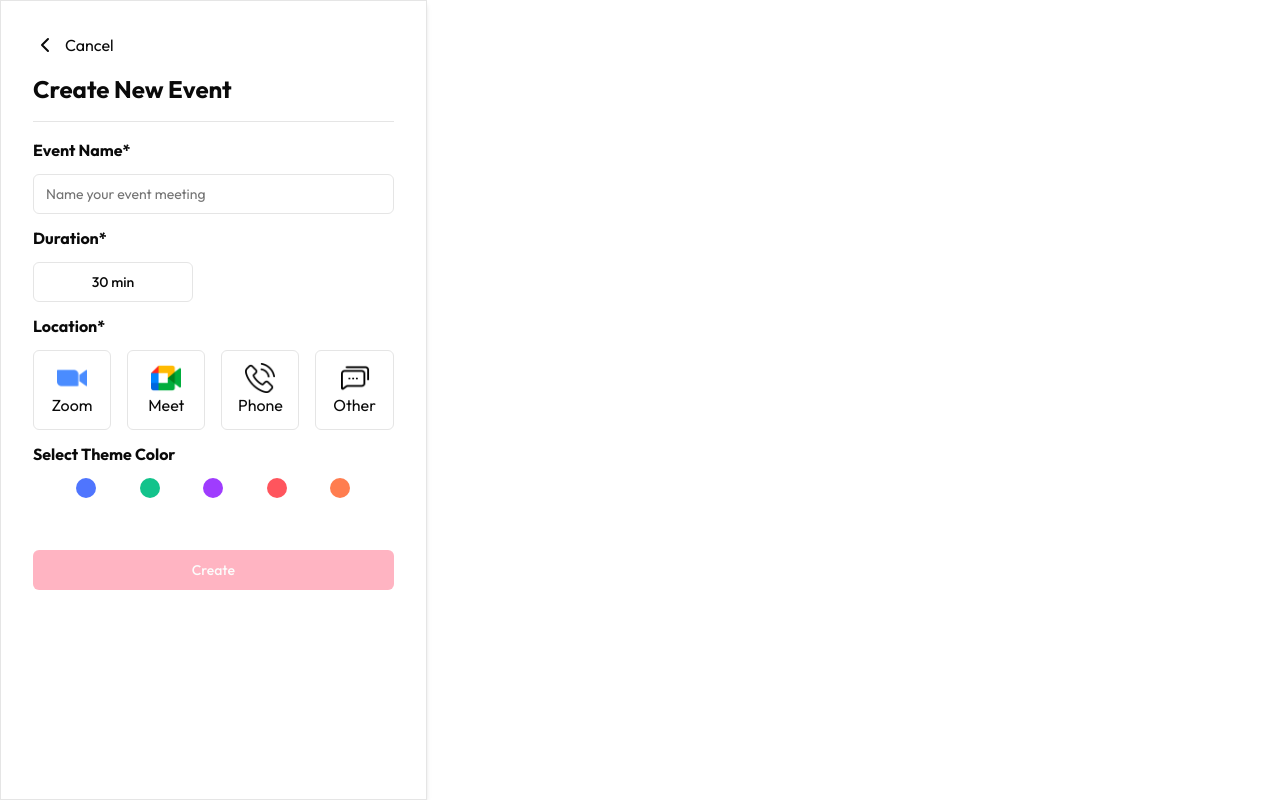
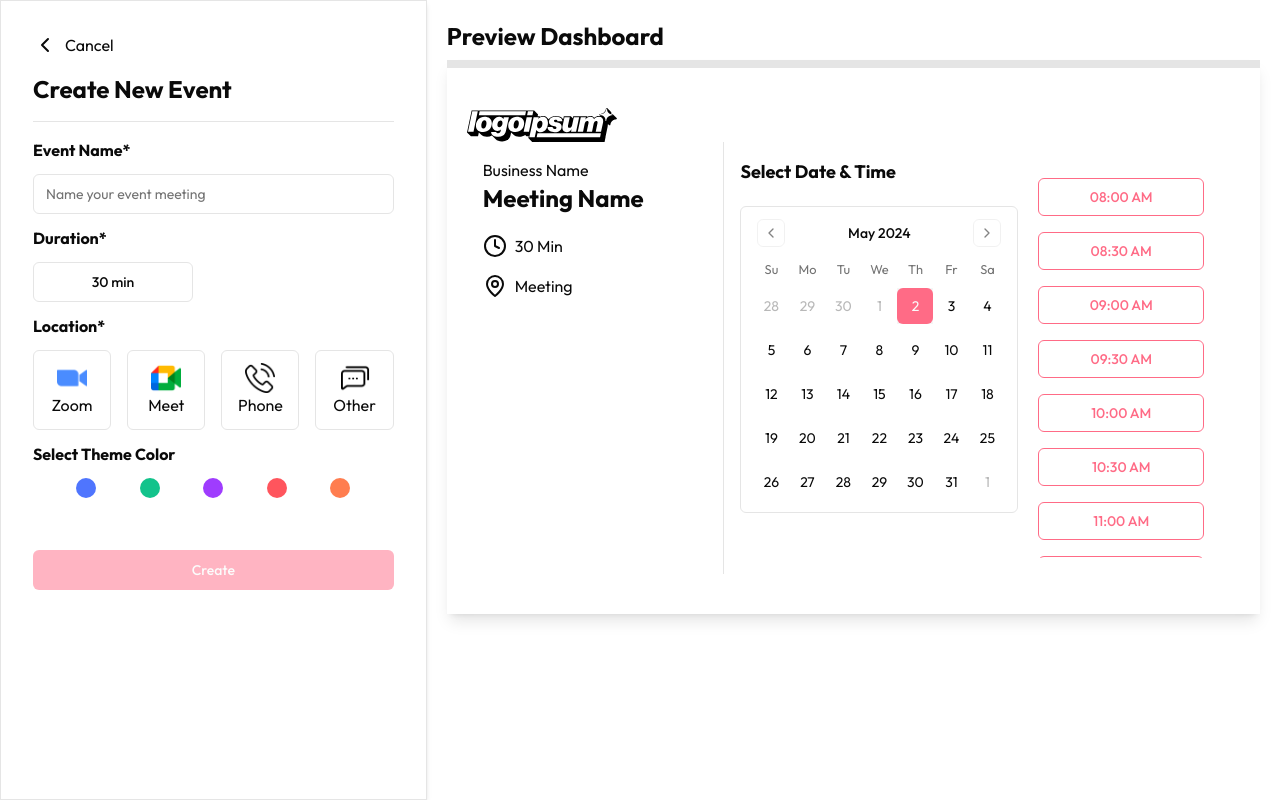
Before and after one commit to itsarasib/appiontment-app, a Next.js app: page /create-meeting in a window 1280 px wide. Built offline with nearby package versions, Linux system fonts and the light colour scheme.

Commit message:
feat: finished design preview dashboard

```diff
--- a/app/(routes)/create-meeting/_components/MeetingForm.tsx
+++ b/app/(routes)/create-meeting/_components/MeetingForm.tsx
@@ -16,7 +16,7 @@
 import Image from "next/image";
 import Link from "next/link";
 import ThemeOptions from "@/app/_utils/ThemeOptions";
-import { FormValues } from "../page";
+import { FormValues } from "@/app/_utils/CreateMeetingType";
 
 interface MeetingFormProps {
   setFormValue: (v: FormValues) => void;
@@ -88,6 +88,7 @@
         <div className="grid grid-cols-4 gap-4">
           {LocationOption.map((option, index) => (
             <div
+              key={index}
               className={`border flex flex-col justify-center items-center rounded-md p-3 hover:bg-primary-100 hover:border-primary cursor-pointer ${
                 locationType === option.name && "bg-primary-100 border-primary"
               }`}
@@ -116,6 +117,7 @@
         <div className="flex justify-evenly">
           {ThemeOptions.map((color, index) => (
             <div
+              key={index}
               className={`h-5 w-5 rounded-full ${
                 themeColor === color && "border-2 border-black"
               } cursor-pointer`}
--- /dev/null
+++ b/app/(routes)/create-meeting/_components/PreviewMeeting.tsx
@@ -0,0 +1,104 @@
+import { FormValues } from "@/app/_utils/CreateMeetingType";
+import { Button } from "@/components/ui/button";
+import { Calendar } from "@/components/ui/calendar";
+import { Clock, MapPin } from "lucide-react";
+import Image from "next/image";
+import Link from "next/link";
+import React, { useEffect, useState } from "react";
+
+interface PreviewMeetingProps {
+  formValue: FormValues | undefined;
+}
+
+const PreviewMeeting: React.FC<PreviewMeetingProps> = ({ formValue }) => {
+  const [date, setDate] = useState<Date | undefined>(new Date());
+  const [timeSlots, setTimeSlots] = useState<string[]>([]);
+
+  useEffect(() => {
+    formValue?.duration && createTimeSlot(formValue?.duration);
+  }, [formValue]);
+
+  const createTimeSlot = (interval: number) => {
+    const startTime = 8 * 60; // 8:00 AM
+    const endTime = 22 * 60; // 10:00 PM
+    const totalSlots = (endTime - startTime) / interval;
+    const slots = Array.from({ length: totalSlots }, (_, i) => {
+      const totalMinutes = startTime + i * interval;
+      const hours = Math.floor(totalMinutes / 60);
+      const minutes = totalMinutes % 60;
+      const formattedHours = hours > 12 ? hours - 12 : hours;
+      const period = hours >= 12 ? "PM" : "AM";
+      return `${String(formattedHours).padStart(2, "0")}:${String(
+        minutes
+      ).padStart(2, "0")} ${period}`;
+    });
+    console.log(slots);
+    setTimeSlots(slots);
+  };
+
+  return (
+    <div className="m-5">
+      <h1 className="font-bold text-2xl mb-2">Preview Dashboard</h1>
+      <div
+        className="p-5 py-10 shadow-lg border-t-8"
+        style={{ borderTopColor: formValue?.themeColor }}
+      >
+        <Image src="/logo.svg" alt="logo" width={150} height={150} />
+        <div className="grid grid-cols-1 md:grid-cols-3">
+          {/* Meeting info */}
+          <div className="p-4 border-r">
+            <h2>Business Name</h2>
+            <h2 className="font-bold text-2xl">
+              {formValue?.eventName ? formValue?.eventName : "Meeting Name"}
+            </h2>
+            <div className="mt-5 flex flex-col gap-4">
+              <h2 className="flex gap-2">
+                <Clock />
+                {formValue?.duration} Min
+              </h2>
+              <h2 className="flex gap-2">
+                <MapPin />
+                {formValue?.locationType} Meeting
+              </h2>
+              <Link
+                href={formValue?.locationUrl ? formValue?.locationUrl : "#"}
+                className="text-primary"
+              >
+                {formValue?.locationUrl}
+              </Link>
+            </div>
+          </div>
+          {/* Time and Date selection */}
+          <div className="md:col-span-2 flex p-4">
+            <div className="flex flex-col">
+              <h2 className="font-bold text-lg">Select Date & Time</h2>
+              <Calendar
+                mode="single"
+                selected={date}
+                onSelect={setDate}
+                className="rounded-md border mt-5"
+                disabled={(date) => date <= new Date()}
+              />
+            </div>
+            <div
+              className="flex flex-col w-full overflow-auto gap-4 p-5"
+              style={{ maxHeight: "400px" }}
+            >
+              {timeSlots?.map((slot, index) => (
+                <Button
+                  variant="outline"
+                  className="border-primary text-primary"
+                  key={index}
+                >
+                  {slot}
+                </Button>
+              ))}
+            </div>
+          </div>
+        </div>
+      </div>
+    </div>
+  );
+};
+
+export default PreviewMeeting;
--- a/app/(routes)/create-meeting/page.tsx
+++ b/app/(routes)/create-meeting/page.tsx
@@ -2,14 +2,8 @@
 
 import React, { useState } from "react";
 import MeetingForm from "./_components/MeetingForm";
-
-export type FormValues = {
-  eventName: string | undefined;
-  duration: number | undefined;
-  locationType: string | undefined;
-  locationUrl: string | undefined;
-  themeColor: string | undefined;
-};
+import PreviewMeeting from "./_components/PreviewMeeting";
+import { FormValues } from "@/app/_utils/CreateMeetingType";
 
 const CreateMeeting = () => {
   const [formValue, setFormValue] = useState<FormValues | undefined>(undefined);
@@ -18,10 +12,12 @@
     <div className="grid grid-cols-1 md:grid-cols-3">
       {/* Meeting form */}
       <div className=" shadow-md border h-screen">
-        <MeetingForm setFormValue={(v: FormValues) => console.log(v)} />
+        <MeetingForm setFormValue={(v: FormValues) => setFormValue(v)} />
       </div>
       {/* Preview */}
-      <div className="md:col-span-2"></div>
+      <div className="md:col-span-2">
+        <PreviewMeeting formValue={formValue} />
+      </div>
     </div>
   );
 };
--- /dev/null
+++ b/app/_utils/CreateMeetingType.tsx
@@ -0,0 +1,7 @@
+export type FormValues = {
+  eventName: string | undefined;
+  duration: number | undefined;
+  locationType: string | undefined;
+  locationUrl: string | undefined;
+  themeColor: string | undefined;
+};
--- /dev/null
+++ b/components/ui/calendar.tsx
@@ -0,0 +1,66 @@
+"use client"
+
+import * as React from "react"
+import { ChevronLeft, ChevronRight } from "lucide-react"
+import { DayPicker } from "react-day-picker"
+
+import { cn } from "@/lib/utils"
+import { buttonVariants } from "@/components/ui/button"
+
+export type CalendarProps = React.ComponentProps<typeof DayPicker>
+
+function Calendar({
+  className,
+  classNames,
+  showOutsideDays = true,
+  ...props
+}: CalendarProps) {
+  return (
+    <DayPicker
+      showOutsideDays={showOutsideDays}
+      className={cn("p-3", className)}
+      classNames={{
+        months: "flex flex-col sm:flex-row space-y-4 sm:space-x-4 sm:space-y-0",
+        month: "space-y-4",
+        caption: "flex justify-center pt-1 relative items-center",
+        caption_label: "text-sm font-medium",
+        nav: "space-x-1 flex items-center",
+        nav_button: cn(
+          buttonVariants({ variant: "outline" }),
+          "h-7 w-7 bg-transparent p-0 opacity-50 hover:opacity-100"
+        ),
+        nav_button_previous: "absolute left-1",
+        nav_button_next: "absolute right-1",
+        table: "w-full border-collapse space-y-1",
+        head_row: "flex",
+        head_cell:
+          "text-muted-foreground rounded-md w-9 font-normal text-[0.8rem]",
+        row: "flex w-full mt-2",
+        cell: "h-9 w-9 text-center text-sm p-0 relative [&:has([aria-selected].day-range-end)]:rounded-r-md [&:has([aria-selected].day-outside)]:bg-accent/50 [&:has([aria-selected])]:bg-accent first:[&:has([aria-selected])]:rounded-l-md last:[&:has([aria-selected])]:rounded-r-md focus-within:relative focus-within:z-20",
+        day: cn(
+          buttonVariants({ variant: "ghost" }),
+          "h-9 w-9 p-0 font-normal aria-selected:opacity-100"
+        ),
+        day_range_end: "day-range-end",
+        day_selected:
+          "bg-primary text-primary-foreground hover:bg-primary hover:text-primary-foreground focus:bg-primary focus:text-primary-foreground",
+        day_today: "bg-accent text-accent-foreground",
+        day_outside:
+          "day-outside text-muted-foreground opacity-50 aria-selected:bg-accent/50 aria-selected:text-muted-foreground aria-selected:opacity-30",
+        day_disabled: "text-muted-foreground opacity-50",
+        day_range_middle:
+          "aria-selected:bg-accent aria-selected:text-accent-foreground",
+        day_hidden: "invisible",
+        ...classNames,
+      }}
+      components={{
+        IconLeft: ({ ...props }) => <ChevronLeft className="h-4 w-4" />,
+        IconRight: ({ ...props }) => <ChevronRight className="h-4 w-4" />,
+      }}
+      {...props}
+    />
+  )
+}
+Calendar.displayName = "Calendar"
+
+export { Calendar }
--- a/package.json
+++ b/package.json
@@ -14,11 +14,13 @@
     "@radix-ui/react-slot": "^1.0.2",
     "class-variance-authority": "^0.7.0",
     "clsx": "^2.1.0",
+    "date-fns": "^3.6.0",
     "firebase": "^10.11.1",
     "lucide-react": "^0.372.0",
     "next": "14.2.2",
     "next-themes": "^0.3.0",
     "react": "^18",
+    "react-day-picker": "^8.10.1",
     "react-dom": "^18",
     "sonner": "^1.4.41",
     "tailwind-merge": "^2.3.0",
```
Also changed, not shown: 1 other file (tests, documents, lock files or other folders).
